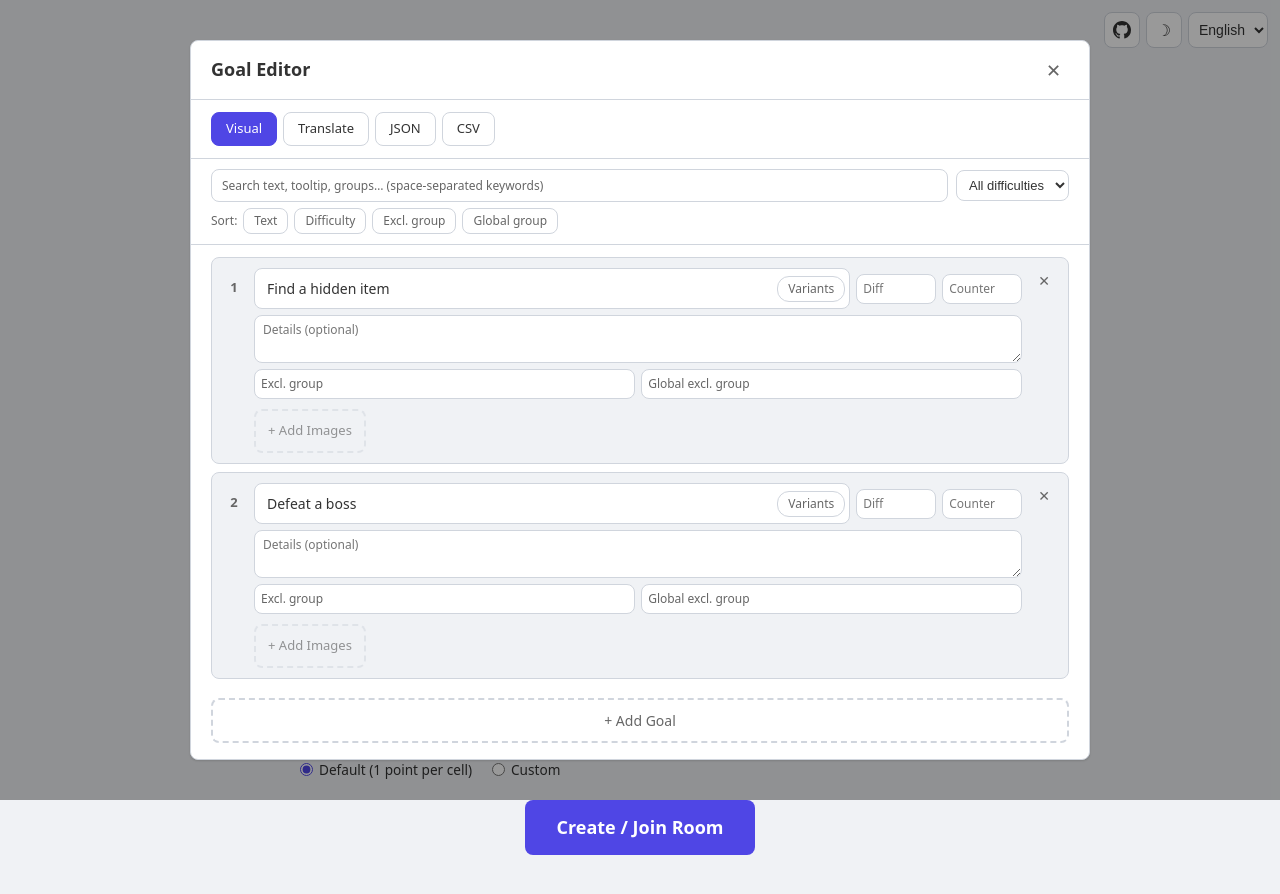
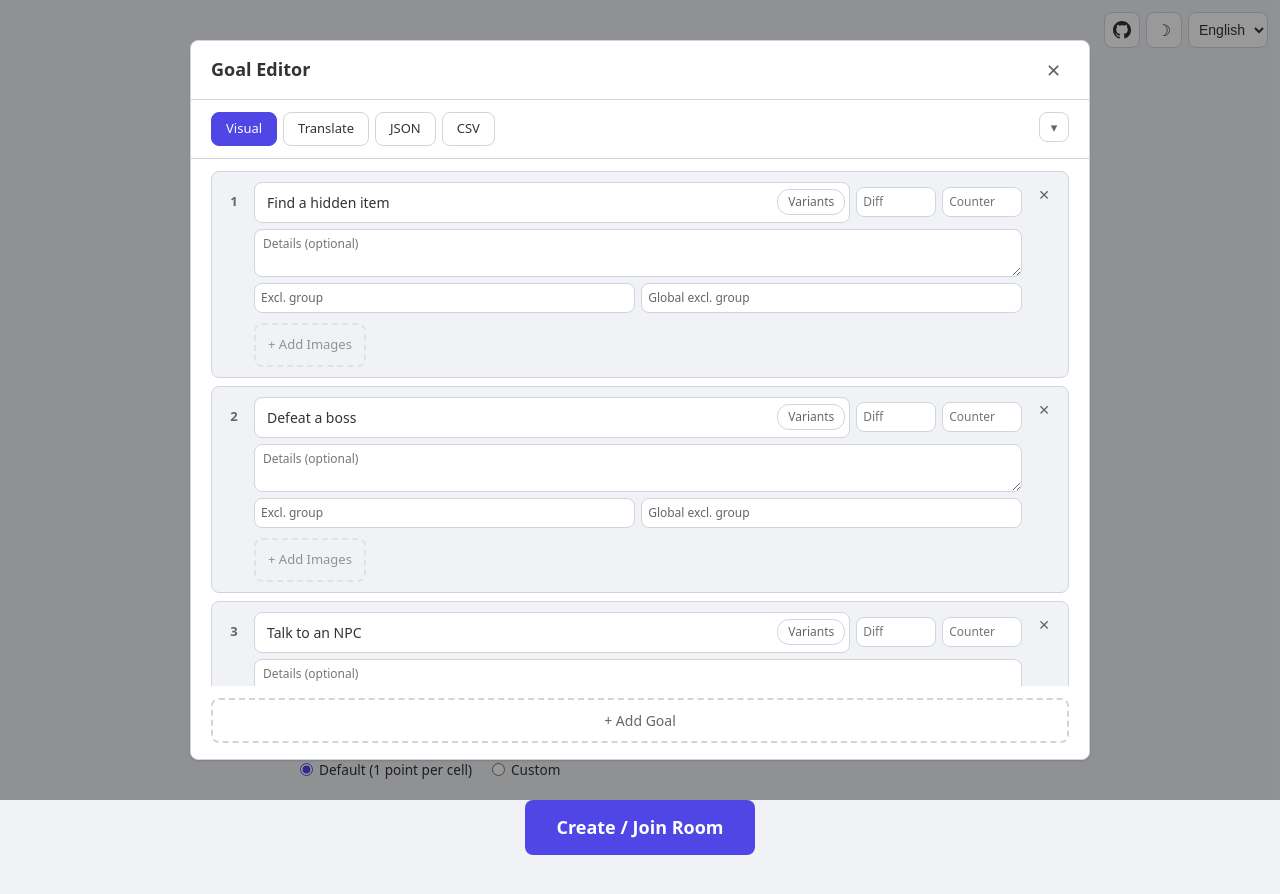
Before and after one commit to Evilnanan/bingo-kit, a React (Vite) app: page / in a window 1280 px wide. Both pictures are taken after a click on the button "Goal Editor". Built offline with nearby package versions, Linux system fonts and the light colour scheme.

Commit message:
feat: 搜索和排序栏可收起

```diff
--- a/src/components/GoalEditor.css
+++ b/src/components/GoalEditor.css
@@ -74,6 +74,59 @@
 .goal-editor-toolbar-modes {
   display: flex;
   gap: 6px;
+}
+
+/* ── bars collapse toggle ─────────────────────────────────────────── */
+
+.ge-bars-toggle {
+  display: flex;
+  align-items: center;
+  justify-content: center;
+  gap: 4px;
+  width: 30px;
+  height: 30px;
+  padding: 0;
+  border: 1px solid var(--border);
+  border-radius: var(--radius);
+  background: var(--surface);
+  color: var(--text-secondary);
+  font-size: 13px;
+  line-height: 1;
+  cursor: pointer;
+  transition:
+    background 0.15s,
+    color 0.15s;
+}
+
+.ge-bars-toggle:hover {
+  background: var(--border);
+  color: var(--text);
+}
+
+.ge-bars-chip {
+  display: inline-flex;
+  align-items: center;
+  gap: 6px;
+  padding: 5px 10px;
+  border: 1px solid var(--accent);
+  border-radius: var(--radius);
+  background: color-mix(in srgb, var(--accent) 12%, var(--surface));
+  color: var(--text);
+  font-size: 12px;
+  white-space: nowrap;
+  cursor: pointer;
+  transition:
+    background 0.15s,
+    border-color 0.15s;
+}
+
+.ge-bars-chip:hover {
+  border-color: var(--accent-hover);
+}
+
+.ge-bars-chip-x {
+  color: var(--text-secondary);
+  font-size: 11px;
 }
 
 .ge-btn {
--- a/src/components/GoalEditor.tsx
+++ b/src/components/GoalEditor.tsx
@@ -1344,6 +1344,8 @@ export function GoalEditor({
   const [jsonFolded, setJsonFolded] = useState(false);
   const [filterText, setFilterText] = useState("");
   const [filterDifficulty, setFilterDifficulty] = useState("");
+  /** Collapse the filter + sort bars to save vertical space. */
+  const [barsCollapsed, setBarsCollapsed] = useState(true);
   /** Active one-click sort; clicking the same key again toggles direction. */
   const [sortMode, setSortMode] = useState<{
     key: GoalSortKey;
@@ -1425,6 +1427,12 @@ export function GoalEditor({
     remountKey: editorMode,
   });
   const filterActive = filterText.trim() !== "" || filterDifficulty !== "";
+  /** Reset both filters (used by the filter bar and the collapsed chip). */
+  const clearFilter = () => {
+    setFilterText("");
+    setFilterDifficulty("");
+    resetListScroll();
+  };
   /** Rows currently mounted by the virtual list (same slice as the JSX). */
   const renderedRows = visibleGoals.slice(virtualStart, virtualEnd);
 
@@ -1713,8 +1721,8 @@ export function GoalEditor({
         const last = rowEls[rowEls.length - 1];
         realIdx = visibleGoals[Number(last.dataset.rowIndex)].index + 1;
       } else {
-        realIdx = visibleGoals[Number(rowEls[visualIdx].dataset.rowIndex)]
-          .index;
+        realIdx =
+          visibleGoals[Number(rowEls[visualIdx].dataset.rowIndex)].index;
       }
       setDropIndex((prev) => (prev === realIdx ? prev : realIdx));
     },
@@ -1821,6 +1829,44 @@ export function GoalEditor({
               {t["editor.editCsv"]}
             </button>
           </div>
+          {editorMode === "visual" && (
+            <div className="goal-editor-toolbar-actions">
+              {barsCollapsed && filterActive && (
+                <button
+                  type="button"
+                  className="ge-bars-chip"
+                  onClick={clearFilter}
+                  title={t["editor.clearFilter"]}
+                >
+                  {format(
+                    t["editor.filterCount"],
+                    visibleGoals.length,
+                    goals.length,
+                  )}
+                  <span className="ge-bars-chip-x">✕</span>
+                </button>
+              )}
+              <button
+                type="button"
+                className="ge-bars-toggle"
+                onClick={() => setBarsCollapsed((v) => !v)}
+                title={
+                  barsCollapsed
+                    ? t["editor.expandBars"]
+                    : t["editor.collapseBars"]
+                }
+                aria-label={
+                  barsCollapsed
+                    ? t["editor.expandBars"]
+                    : t["editor.collapseBars"]
+                }
+                aria-expanded={!barsCollapsed}
+                aria-controls="ge-filter-sort-bars"
+              >
+                <span aria-hidden="true">{barsCollapsed ? "▾" : "▴"}</span>
+              </button>
+            </div>
+          )}
         </div>
 
         {editorMode === "json" && (
@@ -1884,6 +1930,8 @@ export function GoalEditor({
         )}
         {editorMode === "visual" && (
           <>
+            {!barsCollapsed && (
+              <div id="ge-filter-sort-bars">
                 <div className="ge-filter-bar">
                   <input
                     className="ge-filter-text"
@@ -1905,7 +1953,9 @@ export function GoalEditor({
                     }}
                     title={t["editor.difficulty"]}
                   >
-                <option value="">{t["editor.filterAllDifficulties"]}</option>
+                    <option value="">
+                      {t["editor.filterAllDifficulties"]}
+                    </option>
                     {[1, 2, 3, 4, 5].map((d) => (
                       <option key={d} value={String(d)}>
                         {d}
@@ -1924,11 +1974,7 @@ export function GoalEditor({
                       <button
                         type="button"
                         className="ge-filter-clear"
-                    onClick={() => {
-                      setFilterText("");
-                      setFilterDifficulty("");
-                      resetListScroll();
-                    }}
+                        onClick={clearFilter}
                       >
                         {t["editor.clearFilter"]}
                       </button>
@@ -1971,6 +2017,8 @@ export function GoalEditor({
                     );
                   })}
                 </div>
+              </div>
+            )}
             <div
               className="goal-editor-list"
               ref={listRef}
--- a/src/i18n/languages/en.ts
+++ b/src/i18n/languages/en.ts
@@ -229,13 +229,14 @@ export const en: Translations = {
   "editor.exportJson": "Export",
   "editor.importJson": "Import",
   "editor.importJsonFailed": "Failed to import: {msg}",
-  "editor.filterPlaceholder":
-    "Search text, tooltip, groups… (space-separated keywords)",
+  "editor.filterPlaceholder": "Search…",
   "editor.filterAllDifficulties": "All difficulties",
   "editor.filterCount": "Showing {0} / {1}",
   "editor.filterNoMatch": "No matching goals",
   "editor.clearFilter": "Clear filter",
   "editor.filterByGroup": "Click to filter this group",
+  "editor.expandBars": "Expand search & sort",
+  "editor.collapseBars": "Collapse search & sort",
   // Goal sorting
   "editor.sortBy": "Sort:",
   "editor.sortText": "Text",
--- a/src/i18n/languages/zh-CN.ts
+++ b/src/i18n/languages/zh-CN.ts
@@ -222,13 +222,14 @@ export const zh: Translations = {
   "editor.exportJson": "导出",
   "editor.importJson": "导入",
   "editor.importJsonFailed": "导入失败：{msg}",
-  "editor.filterPlaceholder":
-    "搜索文本、详细说明、互斥组…（空格分隔多个关键词）",
+  "editor.filterPlaceholder": "搜索…",
   "editor.filterAllDifficulties": "全部难度",
   "editor.filterCount": "显示 {0} / {1} 条",
   "editor.filterNoMatch": "没有匹配的任务",
   "editor.clearFilter": "清除筛选",
   "editor.filterByGroup": "点击筛选该组",
+  "editor.expandBars": "展开搜索与排序栏",
+  "editor.collapseBars": "收起搜索与排序栏",
   // Goal sorting
   "editor.sortBy": "排序：",
   "editor.sortText": "文本",
--- a/src/i18n/types.ts
+++ b/src/i18n/types.ts
@@ -238,6 +238,8 @@ export interface Translations {
   "editor.filterNoMatch": string;
   "editor.clearFilter": string;
   "editor.filterByGroup": string;
+  "editor.expandBars": string;
+  "editor.collapseBars": string;
   // Goal sorting
   "editor.sortBy": string;
   "editor.sortText": string;
```
Lines whose indentation alone changed are shown as unchanged.
